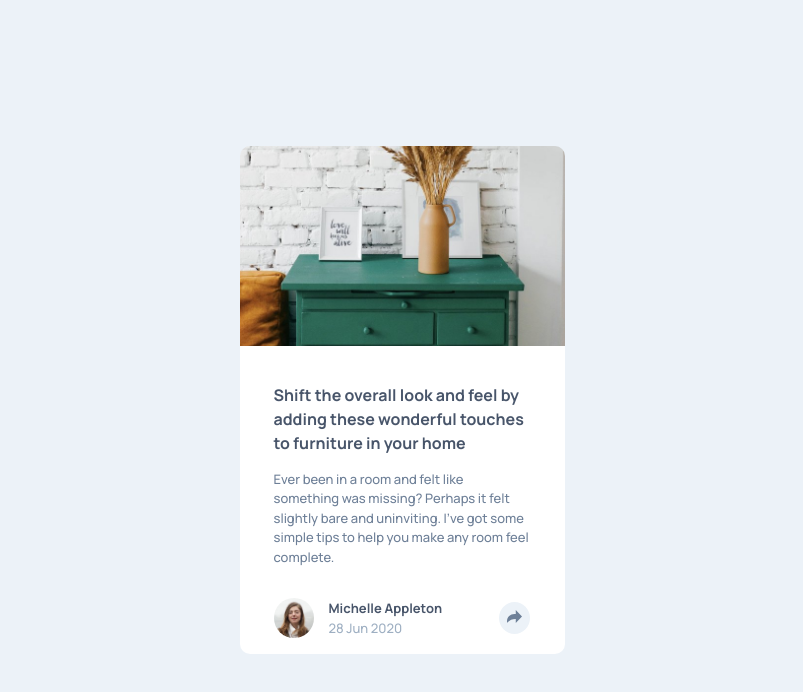
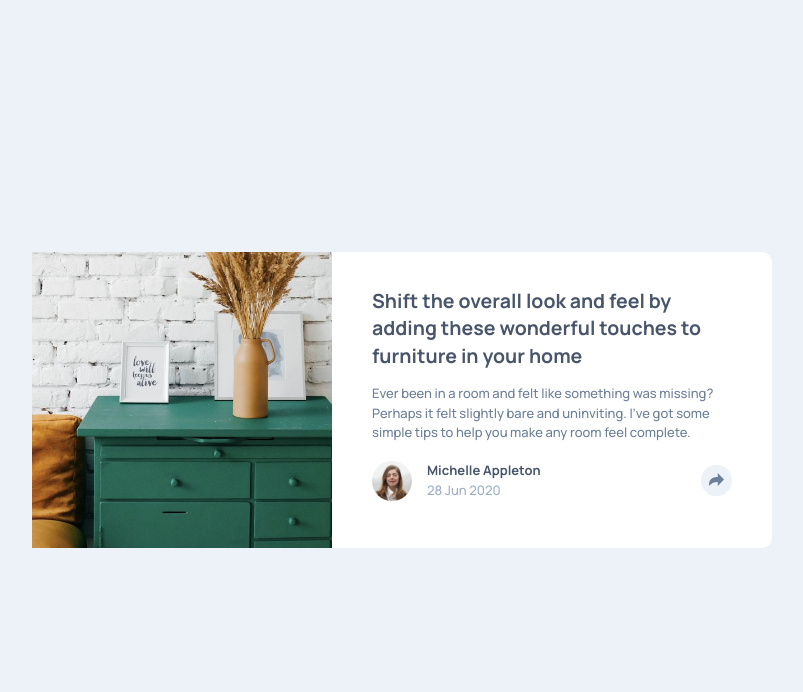
Before and after one commit to Samuel-Amaro/article-preview-component, a plain HTML site: page index.html in a window 1280 px wide. Shown: the whole page, without its empty margins (238-1041 px from the left). Drawn offline with nearby package versions, Linux system fonts and the light colour scheme.

Commit message:
breakpoint 375px add and breakpoint 1000px em andamento

```diff
--- a/css/styles.css
+++ b/css/styles.css
@@ -25,9 +25,7 @@ html{
 
 /**PLATFORM MOBILE FIRST**/
 
-.component__image-side{
-    max-width: 100%;
-}
+.component__image-side{ max-width: 100%; }
 
 .body{
     min-height: 100vh;
@@ -91,6 +89,9 @@ html{
 .profile_desct{
     background-color: var(--very-dark-grayish-blue);
     border-radius: 0 0 10px 10px;
+    transition-property: background-color;
+    transition-duration: 0.8s;
+    transition-timing-function: ease;
 }
 
 .profile__data{
@@ -130,14 +131,10 @@ html{
     background-color: var(--light-grayish-blue);
 }
 
-.button-share:hover{
-    cursor: pointer;
-}
+.button-share:hover{ cursor: pointer; }
 
 .option-share-hidden,
-.profile-data_hidden{
-    display: none;
-}
+.profile-data_hidden{ display: none; }
 
 .option-share-view{
     display: flex;
@@ -166,9 +163,7 @@ html{
     text-decoration: none;
 }
 
-.button-share_click-modifier{
-    background-color: var(--desaturated-dark-blue);
-}
+.button-share_click-modifier{ background-color: var(--desaturated-dark-blue); }
 
 @keyframes click-btn {
     0%{
@@ -186,3 +181,69 @@ html{
     animation-iteration-count: 1;
     animation-direction: normal;
 }
+
+/**BREAKPOINT 375px**/
+@media screen and (max-width: 370px) {
+    .component{
+        width: auto;
+        margin: 0 18px;
+    }
+    .component__content-side{
+        object-fit: contain;
+        background-position: center top;
+    }
+
+    .profile__data,
+    .option-share-view,
+    .nav-social-media {
+        flex-flow: row wrap;
+    }
+
+    .title{ padding: 20px 20px 0 20px; }
+
+    .text{ padding: 0 20px 0 20px; }
+}
+
+/**BREAKPOINT 1000px**/
+@media screen and (min-width: 1000px){
+    .component{
+        width: auto;
+        display: grid;
+        grid-template-columns: 300px 440px;
+    }
+
+    .title{
+        font-size: 1.5rem;
+        padding: 0;
+        width: auto;
+        line-height: 1.4;
+        margin-bottom: 15px;
+    }
+
+    .text{
+        padding: 0;
+        width: auto;
+        margin-bottom: 18px;
+    }
+
+    .profile{ padding: 0; }
+
+    .component__content{
+        padding: 35px 40px 30px 40px;
+        border-radius: 0 10px 10px 0;
+    }
+
+    .component__img{
+        /*max-width: 100%;*/
+        min-height: 100%;
+        height: 100%;
+        width: 122%;
+        object-fit: cover;
+    }
+
+    .component__content-side{
+        background-image: none;
+        height: auto;
+        width: auto;
+    }
+}
--- a/index.html
+++ b/index.html
@@ -15,7 +15,9 @@
 
   <main class="flex-container">
     <div class="component">
-      <aside class="component__content-side" title="Imagem drawers"></aside>
+      <aside class="component__content-side" title="Imagem drawers">
+        <img src="./images/drawers.jpg" alt="image drawers" class="component__img" width="660" height="528" />
+      </aside>
       <article class="component__content">
         <h1 class="title">Shift the overall look and feel by adding these wonderful touches to furniture in your home</h1>
         <p class="text">Ever been in a room and felt like something was missing? Perhaps it felt slightly bare and uninviting. I’ve got some simple tips to help you make any room feel complete.</p>
--- a/js/script.js
+++ b/js/script.js
@@ -5,7 +5,10 @@ let optionShare = document.querySelector(".option-share-hidden");
 let profile = document.querySelector(".profile");
 
 btn.addEventListener("click", (event) => {
-    if(!dataProfile.classList.contains("profile-data_hidden") && optionShare.classList.contains("option-share-hidden")) {
+    //width and height not scroll
+    let contentWidth = document.documentElement.clientWidth;
+    let contentHeight = document.documentElement.clientHeight;
+    if(contentWidth <= 1000 && !dataProfile.classList.contains("profile-data_hidden") && optionShare.classList.contains("option-share-hidden")) {
         dataProfile.classList.add("profile-data_hidden");
         profile.classList.add("profile_desct");
         optionShare.classList.remove("option-share-hidden");
```
